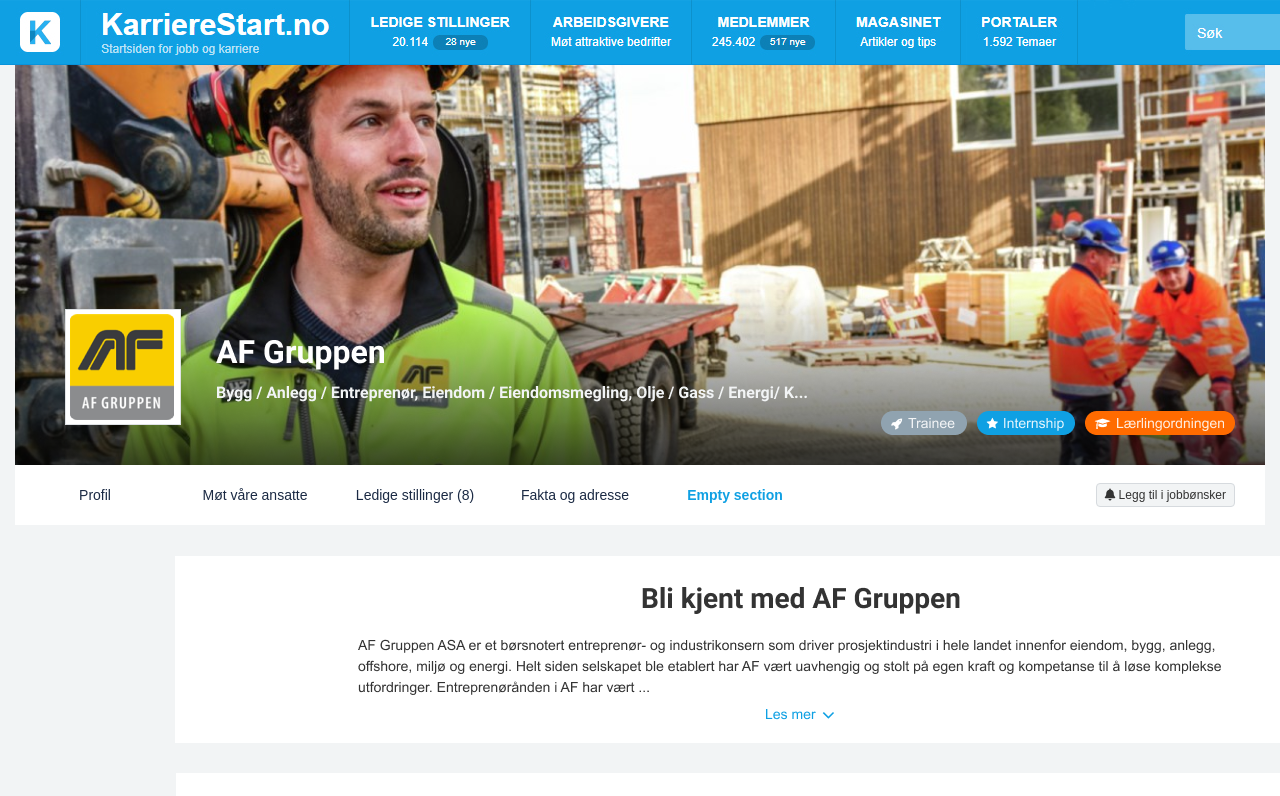
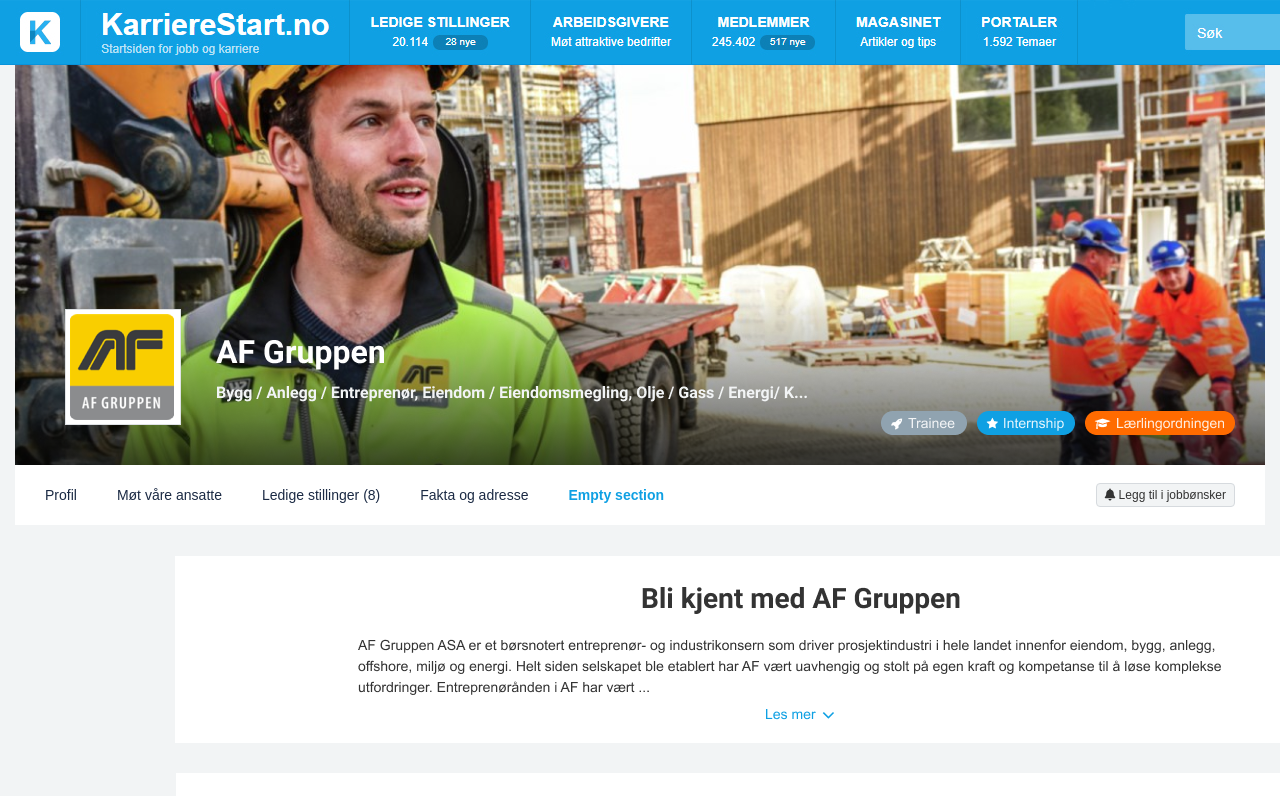
Before and after one commit to Andyradall/subheader, a plain HTML site: page index.html in a window 1280 px wide. Shown: the top 796 px of the page. Drawn offline with nearby package versions, Linux system fonts and the light colour scheme.

Commit message:
edit to margin and padding of ul elements in navbar

```diff
--- a/style.css
+++ b/style.css
@@ -69,7 +69,7 @@
 
 .header-navbar ul {
   padding: 0;
-  /*margin: 0 4rem 0 4rem;*/
+  margin-left: 30px;
   list-style: none;
   display: flex;
   /*align-items: center;
@@ -79,7 +79,8 @@
   }
 
 .header-navbar li {
-  width: 160px;
+  /*width: 160px;*/
+  margin: 0 40px 0 0;
   height: 40px;
   display: flex;
   align-items: center;
@@ -91,6 +92,7 @@
 }
 
 .header-navbar a{
+
   color: #1B2A44;
   font-size: 14px;
   /*z-index: 720;*/
```
